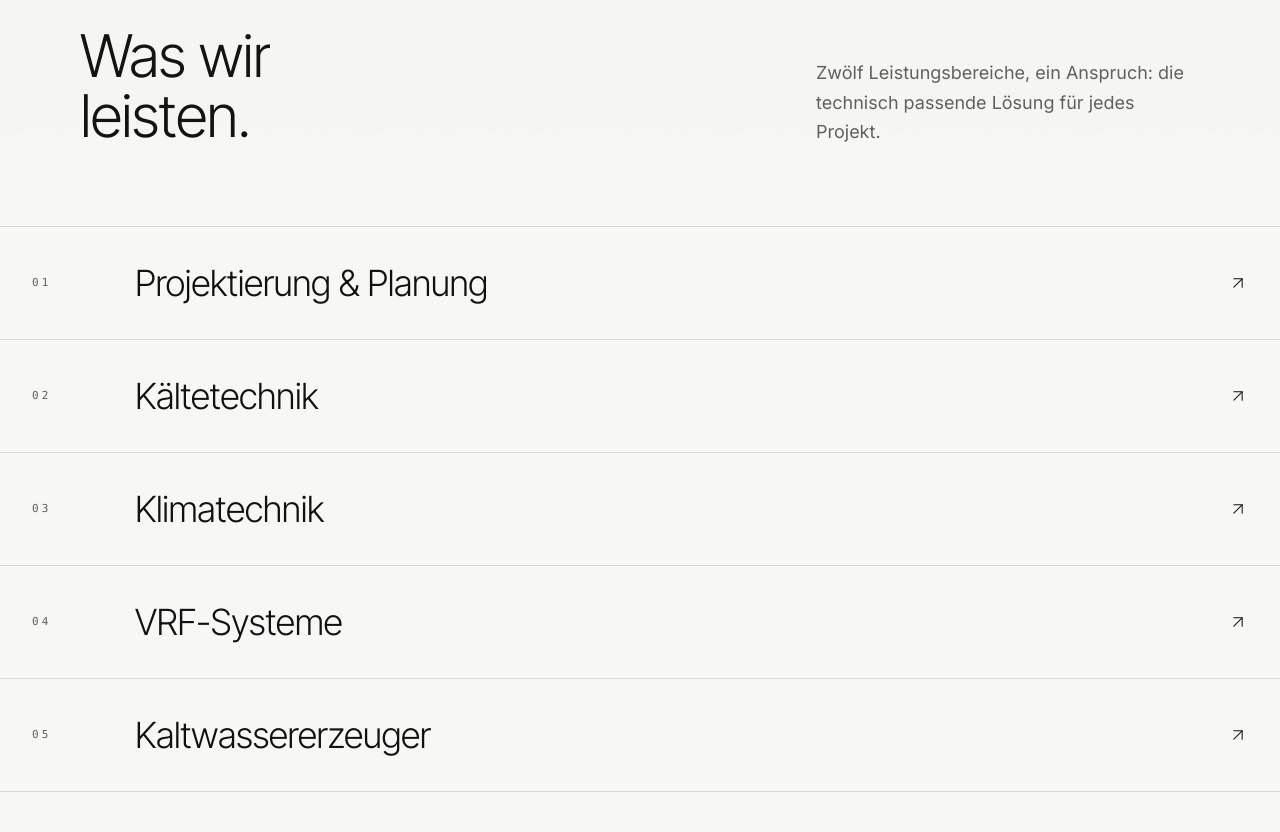
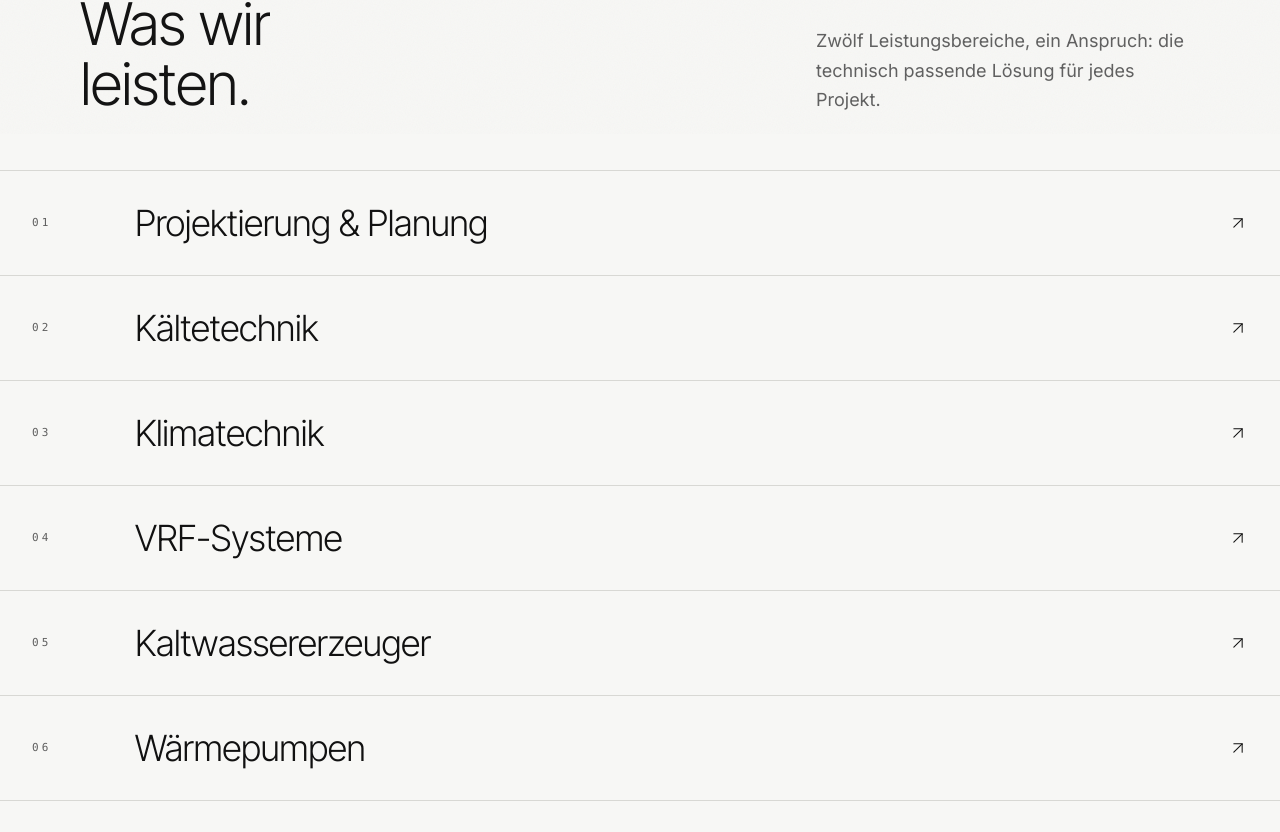
Before and after one commit to jeffkaberagithara-guru/one4all, a React (Vite) app: page /leistungen in a window 1280 px wide. Shown: the part 666-1498 px from the top of the page. Built offline with nearby package versions, Linux system fonts and the light colour scheme.

Commit message:
Remove cursor-following service preview popup

```diff
--- a/src/components/home/ServicesIndex.tsx
+++ b/src/components/home/ServicesIndex.tsx
@@ -1,7 +1,6 @@
-import { useRef, useState } from 'react'
-import type { MouseEvent } from 'react'
+import { useState } from 'react'
 import { Link } from 'react-router-dom'
-import { AnimatePresence, motion, useMotionValue, useReducedMotion, useSpring } from 'framer-motion'
+import { AnimatePresence, motion } from 'framer-motion'
 import { ArrowUpRight, Plus } from 'lucide-react'
 import { services } from '../../data/services'
 import { cn } from '../../lib/utils'
@@ -10,26 +9,10 @@ import { Reveal, MaskReveal } from '../ui/Reveal'
 import { SectionLabel } from '../ui/SectionLabel'
 
 export function ServicesIndex({ showLabel = true }: { showLabel?: boolean }) {
-  const listRef = useRef<HTMLDivElement>(null)
-  const [hovered, setHovered] = useState<number | null>(null)
   const [expanded, setExpanded] = useState<number | null>(null)
-  const reduced = useReducedMotion()
-
-  const mx = useMotionValue(0)
-  const my = useMotionValue(0)
-  const px = useSpring(mx, { stiffness: 160, damping: 22, mass: 0.45 })
-  const py = useSpring(my, { stiffness: 160, damping: 22, mass: 0.45 })
-
-  const handleMove = (e: MouseEvent) => {
-    if (reduced) return
-    const rect = listRef.current?.getBoundingClientRect()
-    if (!rect) return
-    mx.set(e.clientX - rect.left)
-    my.set(e.clientY - rect.top)
-  }
 
   return (
-    <section id="leistungen" aria-labelledby="leistungen-heading" className="scroll-mt-28 py-24 lg:py-36">
+    <section id="leistungen" aria-labelledby="leistungen-heading" className="scroll-mt-28 py-20 lg:py-28">
       <div className="container-x">
         {showLabel ? <SectionLabel index="02" title="Leistungen" /> : null}
 
@@ -49,7 +32,7 @@ export function ServicesIndex({ showLabel = true }: { showLabel?: boolean }) {
         </div>
       </div>
 
-      <div className="mt-14 border-t border-line lg:mt-20" />
+      <div className="mt-10 border-t border-line lg:mt-14" />
 
       {/* Mobile / Tablet: Accordion */}
       <div className="container-x lg:hidden">
@@ -113,52 +96,14 @@ export function ServicesIndex({ showLabel = true }: { showLabel?: boolean }) {
         })}
       </div>
 
-      {/* Desktop: interactive rows with cursor-following preview */}
-      <div
-        ref={listRef}
-        onMouseMove={handleMove}
-        onMouseLeave={() => setHovered(null)}
-        className="relative hidden lg:block"
-      >
-        {!reduced && (
-          <motion.div
-            aria-hidden
-            className="pointer-events-none absolute left-0 top-0 z-20 hidden xl:block"
-            style={{ x: px, y: py }}
-          >
-            <AnimatePresence mode="popLayout">
-              {hovered !== null && services[hovered] && (
-                <motion.div
-                  key={services[hovered].slug}
-                  initial={{ opacity: 0, scale: 0.94 }}
-                  animate={{ opacity: 1, scale: 1 }}
-                  exit={{ opacity: 0, scale: 0.96 }}
-                  transition={{ duration: 0.3, ease: [0.22, 1, 0.36, 1] }}
-                  className="-translate-x-1/2 -translate-y-1/2"
-                >
-                  <MediaFrame
-                    variant={services[hovered].variant}
-                    src={services[hovered].image}
-                    alt=""
-                    ratio="3 / 2"
-                    caption={services[hovered].name.toUpperCase()}
-                    className="w-[26rem] shadow-none"
-                  />
-                </motion.div>
-              )}
-            </AnimatePresence>
-          </motion.div>
-        )}
-
+      {/* Desktop: interactive rows */}
+      <div className="relative hidden lg:block">
         <ul>
-          {services.map((service, i) => (
+          {services.map((service) => (
             <li key={service.slug} className="border-b border-line">
               <Link
                 to={'/leistungen/' + service.slug}
-                onMouseEnter={() => setHovered(i)}
-                onFocus={() => setHovered(i)}
-                onBlur={() => setHovered(null)}
-                className="group grid grid-cols-12 items-center gap-4 bg-transparent py-9 pl-6 pr-6 transition-colors duration-300 hover:bg-surface focus-visible:bg-surface xl:pl-8 xl:pr-8"
+                className="group grid grid-cols-12 items-center gap-4 bg-transparent py-7 pl-6 pr-6 transition-colors duration-300 hover:bg-surface focus-visible:bg-surface xl:py-8 xl:pl-8 xl:pr-8"
                 aria-label={service.name + ' – ' + service.tagline}
               >
                 <span className="label-mono col-span-1 text-muted transition-colors duration-300 group-hover:text-ink">
```
